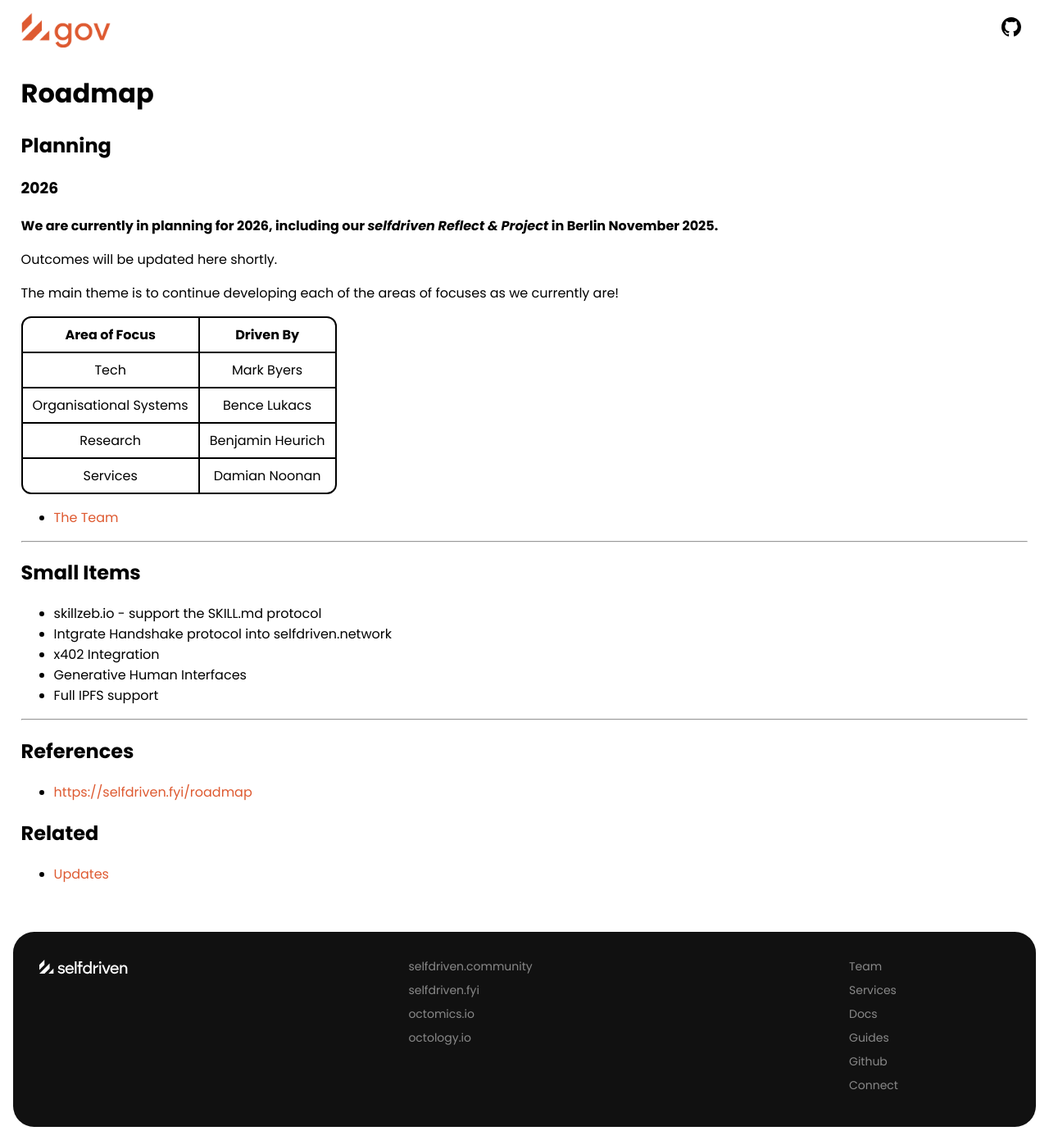
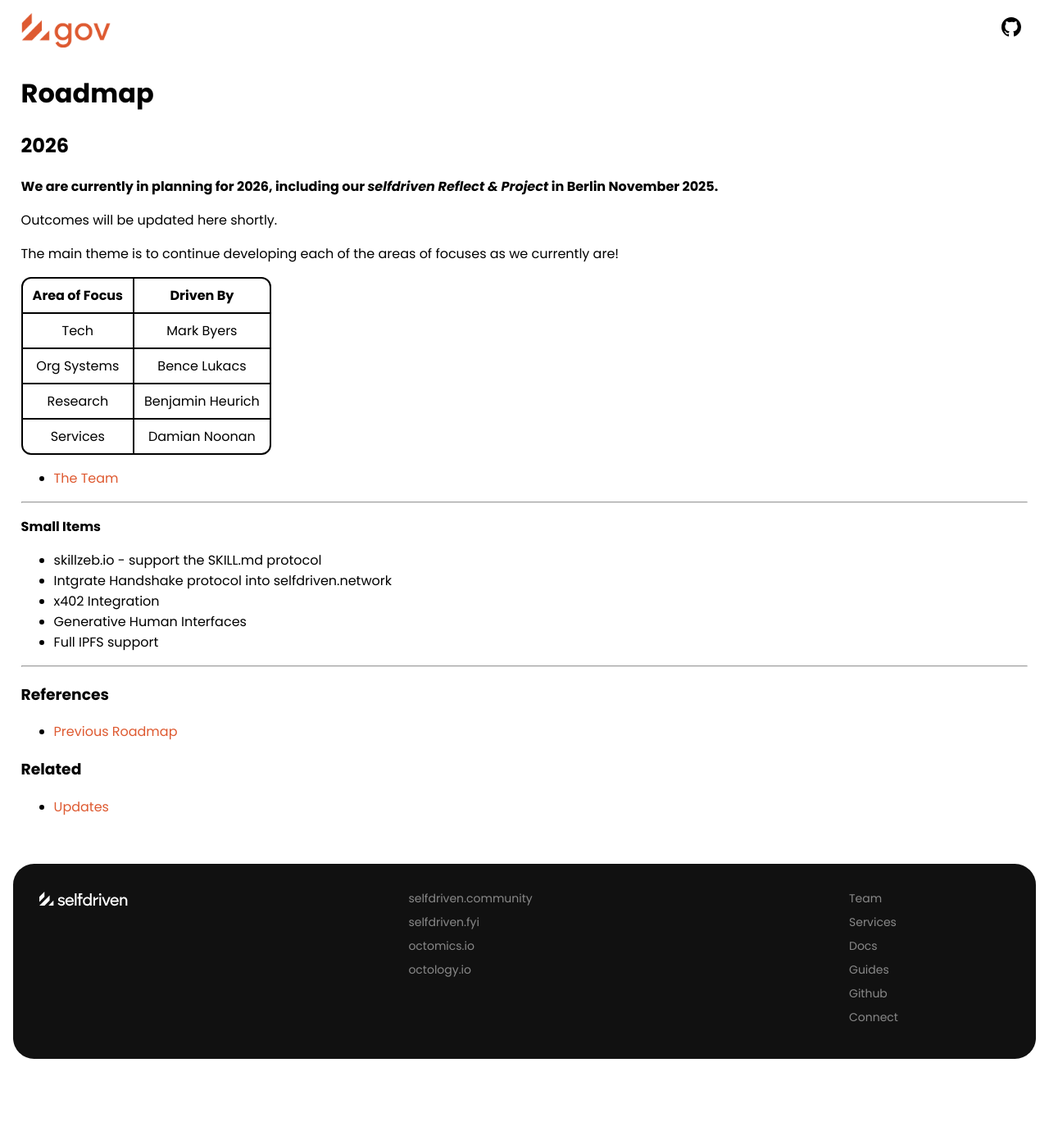
Before and after one commit to selfdriven-engagement/governance, a Jekyll site: the page built from docs/pages/roadmap.md, in a window 1280 px wide. Shown: the whole page at 82% size. Built offline with Jekyll 4.4.1, drawn with Linux system fonts in a browser that asks for light colours; after the commit the page ends 1308 px from its top, so only the background shows below that.

Commit message:
Update roadmap.md

```diff
--- a/docs/pages/roadmap.md
+++ b/docs/pages/roadmap.md
@@ -7,9 +7,7 @@ description: "selfdriven Gov - Roadmap"
 
 # Roadmap
 
-## Planning
-
-### 2026
+## 2026
 
 **We are currently in planning for 2026, including our *selfdriven Reflect & Project* in Berlin November 2025.**
 
@@ -20,7 +18,7 @@ The main theme is to continue developing each of the areas of focuses as we curr
 |Area of Focus|Driven By|
 |:-----------:|:-------:|
 |Tech|Mark Byers|
-|Organisational Systems|Bence Lukacs|
+|Org Systems|Bence Lukacs|
 |Research|Benjamin Heurich|
 |Services|Damian Noonan|
 
@@ -28,7 +26,7 @@ The main theme is to continue developing each of the areas of focuses as we curr
 
 ---
 
-## Small Items
+**Small Items**
 - skillzeb.io - support the SKILL.md protocol
 - Intgrate Handshake protocol into selfdriven.network
 - x402 Integration
@@ -37,10 +35,10 @@ The main theme is to continue developing each of the areas of focuses as we curr
 
 ---
 
-## References
+### References
 
-- [https://selfdriven.fyi/roadmap](https://selfdriven.fyi/roadmap)
+- [Previous Roadmap](https://selfdriven.fyi/roadmap)
 
-## Related
+### Related
 
 - [Updates](/updates)
```
